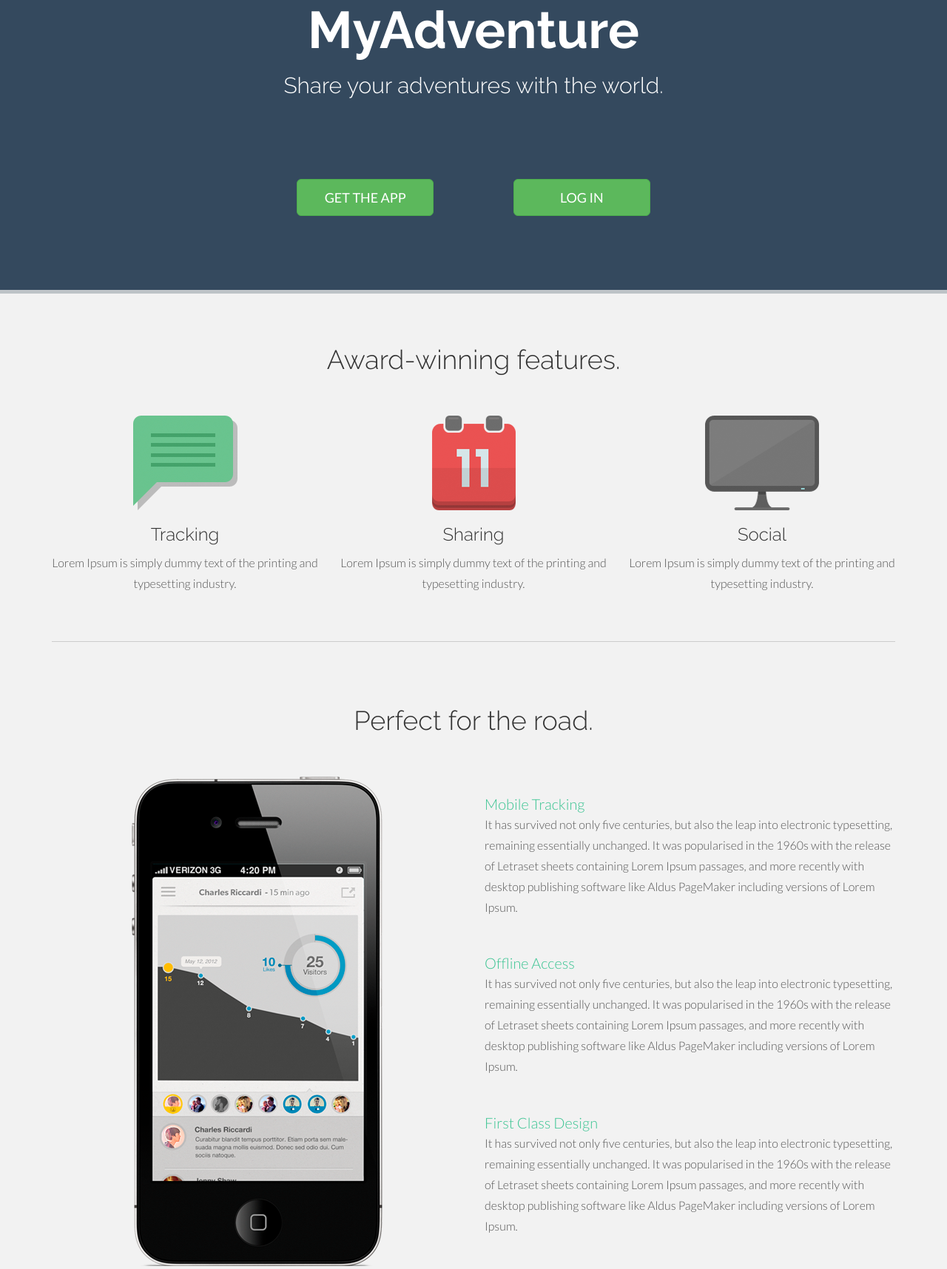
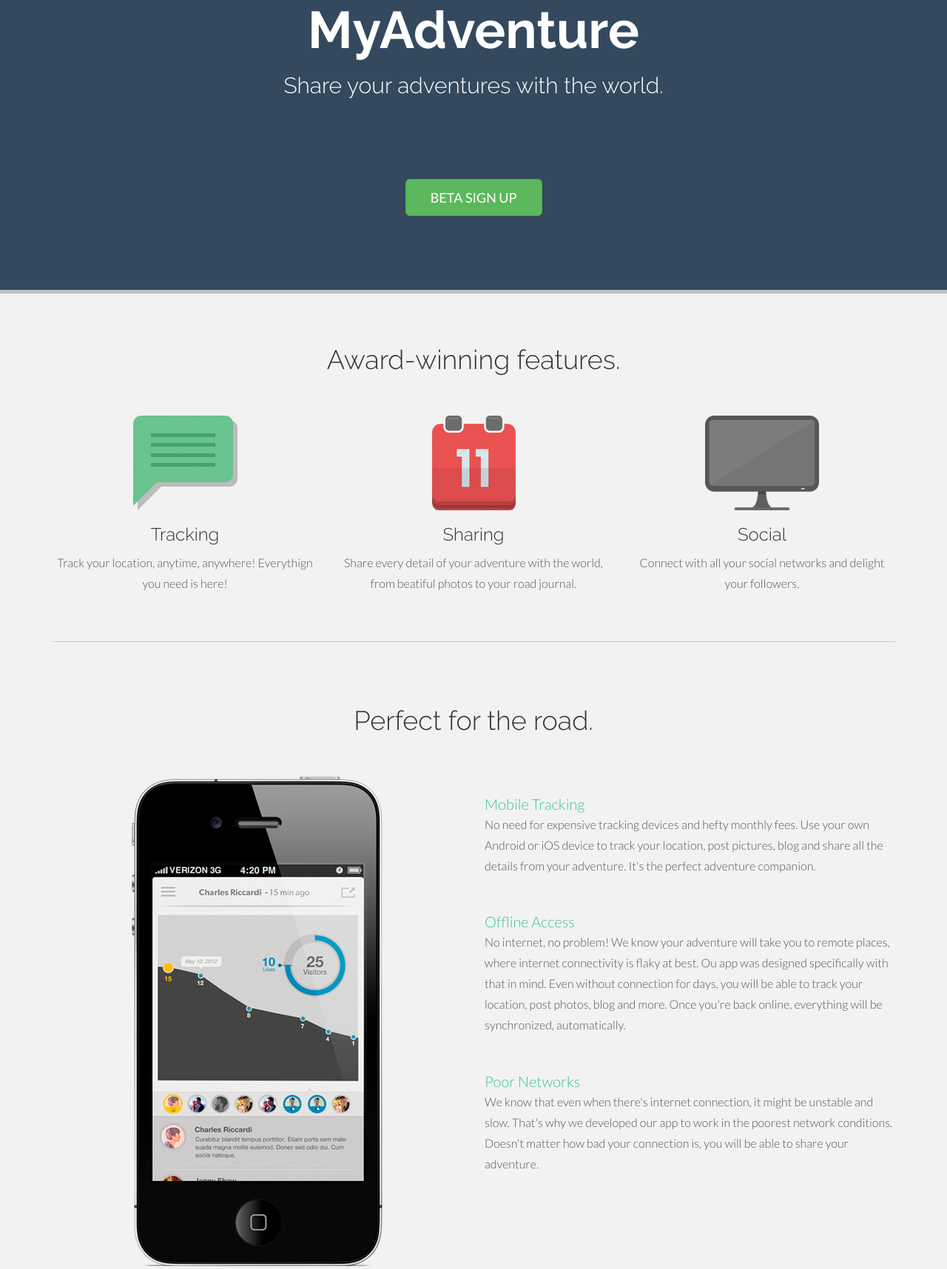
Before and after one commit to yakinaround/myadventure-front, a Flask app: page / in a window 1280 px wide. Shown: the part 266-1982 px from the top of the page at 74% size. Run offline with Flask 2, Linux system fonts and the light colour scheme; parts of the project's set-up code (start-up, migrations or seed data) failed here and were passed over; some libraries are stand-ins or nearby versions.

Commit message:
Removing lorem ipsum from home page.

```diff
--- a/app/static/css/index.css
+++ b/app/static/css/index.css
@@ -70,6 +70,11 @@
     color: white;
 }
 
+.showcase h3 {
+    color: white;
+    text-align: center;
+}
+
 /* Sign Up Button */
 .header-buttons button {
     width: 185px !important;
--- a/app/templates/index.html
+++ b/app/templates/index.html
@@ -20,13 +20,16 @@
             </div>
         </div>
         <div class="row centered header-buttons">
-            <div class="col-lg-3 col-lg-offset-3">
+            {% if not current_user.is_authenticated %}
+            <!-- <div class="col-lg-3 col-lg-offset-3"> -->
                 <!-- <img src="img/app-store-badge.png" class="img-responsive center-block" alt=""/> -->
-                <a href="#"><button class="btn btn-lg btn-success">GET THE APP</button></a>
-            </div>
-            {% if not current_user.is_authenticated %}
-            <div class="col-lg-3">
-                <a href="/login"><button class="btn btn-lg btn-success">LOG IN</button></a>
+                <!-- <a href="#"><button class="btn btn-lg btn-success">GET THE APP</button></a> -->
+            <!-- </div> -->
+            <!-- <div class="col-lg-3"> -->
+                <!-- <a href="/login"><button class="btn btn-lg btn-success">LOG IN</button></a> -->
+            <!-- </div> -->
+            <div class="col-lg-4 col-lg-offset-4">
+                <a href="/beta"><button class="btn btn-lg btn-success">BETA SIGN UP</button></a>
             </div>
             {% else %}
             <div class="col-lg-3">
@@ -48,17 +51,17 @@
             <div class="col-lg-4">
                 <img src="img/intro01.png" alt="">
                 <h3>Tracking</h3>
-                <p>Lorem Ipsum is simply dummy text of the printing and typesetting industry.</p>
+                <p>Track your location, anytime, anywhere! Everythign you need is here!</p>
             </div>
             <div class="col-lg-4">
                 <img src="img/intro02.png" alt="">
                 <h3>Sharing</h3>
-                <p>Lorem Ipsum is simply dummy text of the printing and typesetting industry.</p>
+                <p>Share every detail of your adventure with the world, from beatiful photos to your road journal.</p>
             </div>
             <div class="col-lg-4">
                 <img src="img/intro03.png" alt="">
                 <h3>Social</h3>
-                <p>Lorem Ipsum is simply dummy text of the printing and typesetting industry.</p>
+                <p>Connect with all your social networks and delight your followers.</p>
             </div>
         </div>
         <br>
@@ -85,17 +88,17 @@
                 <div class="accordion ac" id="accordion2">
                     <div>
                         <p class="feature-title">Mobile Tracking</p>
-                        <p>It has survived not only five centuries, but also the leap into electronic typesetting, remaining essentially unchanged. It was popularised in the 1960s with the release of Letraset sheets containing Lorem Ipsum passages, and more recently with desktop publishing software like Aldus PageMaker including versions of Lorem Ipsum.</p>
+                        <p>No need for expensive tracking devices and hefty monthly fees. Use your own Android or iOS device to track your location, post pictures, blog and share all the details from your adventure. It's the perfect adventure companion.</p>
                     </div>
                     <br>
                     <div>
                         <p class="feature-title">Offline Access</p>
-                        <p>It has survived not only five centuries, but also the leap into electronic typesetting, remaining essentially unchanged. It was popularised in the 1960s with the release of Letraset sheets containing Lorem Ipsum passages, and more recently with desktop publishing software like Aldus PageMaker including versions of Lorem Ipsum.</p>
+                        <p>No internet, no problem! We know your adventure will take you to remote places, where internet connectivity is flaky at best. Ou app was designed specifically with that in mind. Even without connection for days, you will be able to track your location, post photos, blog and more. Once you're back online, everything will be synchronized, automatically.</p>
                     </div>
                     <br>
                     <div>
-                        <p class="feature-title">First Class Design</p>
-                        <p>It has survived not only five centuries, but also the leap into electronic typesetting, remaining essentially unchanged. It was popularised in the 1960s with the release of Letraset sheets containing Lorem Ipsum passages, and more recently with desktop publishing software like Aldus PageMaker including versions of Lorem Ipsum.</p>
+                        <p class="feature-title">Poor Networks</p>
+                        <p>We know that even when there's internet connection, it might be unstable and slow. That's why we developed our app to work in the poorest network conditions. Doesn't matter how bad your connection is, you will be able to share your adventure.</p>
                     </div>
                     <br>
                 </div><!-- accordion -->
@@ -104,12 +107,17 @@
     </div><!--/ .container -->
 </div><!--/ #features -->
 
-<!-- mobile -->
+<!-- laptop -->
 <section id="maps" name="maps"></section>
 <div class="showcase">
     <div class="container">
         <div class="row">
             <h1 class="centered">Beautifully crafted maps.</h1>
+            <br>
+            <br>
+            <h3>Maps are the core of our tool. From your map, your followers can see where you've been, check your photos, your blog posts and every other detail from your adventure.</h3>
+            <h3>That's why we spent countless hours perfecting it!</h3>
+            <br>
             <br>
             <div class="col-lg-8 col-lg-offset-2">
                 <div id="carousel-example-generic" class="carousel slide">
@@ -134,7 +142,7 @@
         <br>
         <br>
         <br>
-        <h2 class="centered">Check out some <a href="/recent">recent adventures</a>.</h2>
+        <h2 class="centered">Check out some <a href="/recent">adventures</a> that were recently shared!</h2>
         <br>
         <br>
     </div><!-- /container -->
```
Also changed, not shown: requirements.txt (+26 -16 lines).
